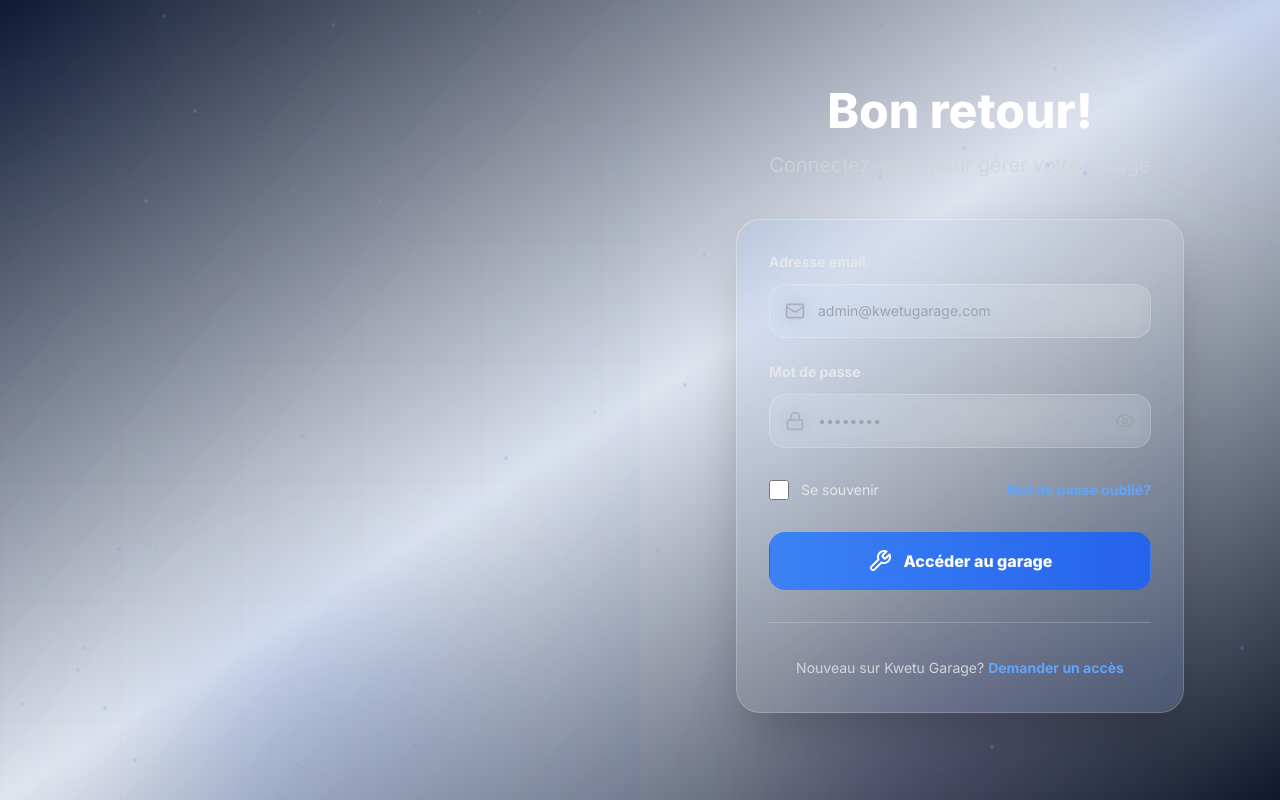
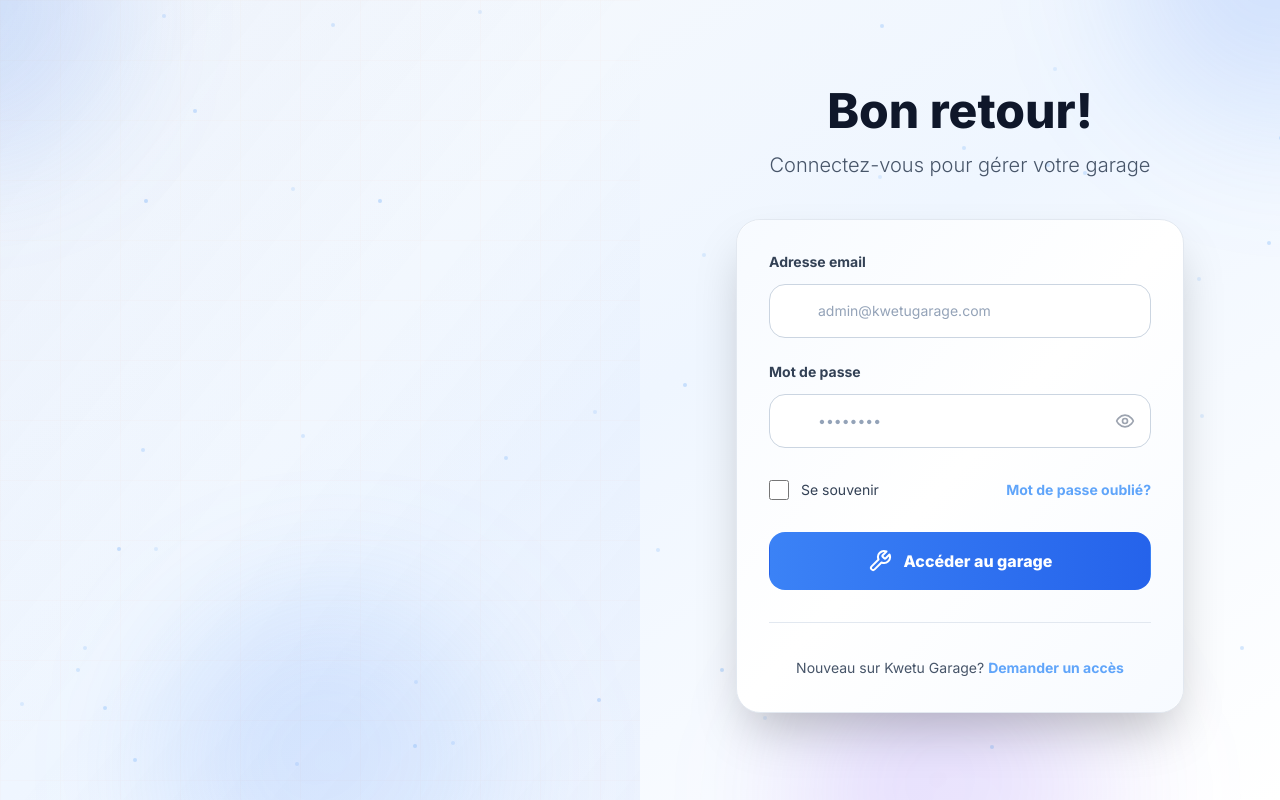
Before and after one commit to IbraMuk/kwetu-garage, a Next.js app in the folder frontend/: page /login in a window 1280 px wide. Built offline with nearby package versions, Linux system fonts and the light colour scheme.

Commit message:
fix: passer les pages login et register en theme clair avec texte noir lisible

```diff
--- a/frontend/src/app/login/page.tsx
+++ b/frontend/src/app/login/page.tsx
@@ -61,7 +61,7 @@
   };
 
   return (
-    <div className="min-h-screen bg-gradient-to-br from-slate-900 via-blue-900/10 to-slate-900 flex relative overflow-hidden">
+    <div className="min-h-screen bg-gradient-to-br from-slate-50 via-blue-50 to-white flex relative overflow-hidden">
       {/* Animated background elements */}
       <div className="absolute inset-0 overflow-hidden">
         <div className="absolute -top-40 -left-40 w-80 h-80 bg-gradient-to-br from-blue-600/20 to-blue-400/10 rounded-full mix-blend-multiply filter blur-3xl animate-float"></div>
@@ -99,7 +99,7 @@
       <div className="hidden lg:flex lg:w-1/2 relative overflow-hidden">
         <div className="absolute inset-0 bg-gradient-to-br from-blue-600/5 via-transparent to-blue-600/5"></div>
         <div className="absolute inset-0 flex items-center justify-center p-12">
-          <div className="text-center text-white relative z-10 max-w-2xl mx-auto animate-slideInLeft">
+          <div className="text-center text-slate-900 relative z-10 max-w-2xl mx-auto animate-slideInLeft">
             <div className="mb-12">
               <Logo
                 width={160}
@@ -109,7 +109,7 @@
               <h1 className="text-7xl font-black mb-6 bg-gradient-to-r from-blue-400 via-blue-500 to-blue-600 bg-clip-text text-transparent animate-fadeIn">
                 Kwetu Garage
               </h1>
-              <p className="text-3xl text-gray-300 font-light tracking-wide">
+              <p className="text-3xl text-slate-600 font-light tracking-wide">
                 La gestion de garage, réinventée
               </p>
             </div>
@@ -117,62 +117,62 @@
             <div className="space-y-12">
               <div className="flex items-center justify-center space-x-16">
                 <div className="text-center group cursor-pointer transform transition-all duration-300 hover:scale-110">
-                  <div className="inline-flex items-center justify-center w-20 h-20 bg-white/10 backdrop-blur-md rounded-3xl mb-4 group-hover:bg-blue-500/20 transition-all duration-300 border border-white/10">
-                    <Car className="h-10 w-10 text-blue-400 group-hover:text-blue-300 transition-colors" />
+                  <div className="inline-flex items-center justify-center w-20 h-20 bg-blue-50 backdrop-blur-md rounded-3xl mb-4 group-hover:bg-blue-100 transition-all duration-300 border border-slate-200">
+                    <Car className="h-10 w-10 text-blue-500 group-hover:text-blue-600 transition-colors" />
                   </div>
-                  <h3 className="font-bold text-gray-200 text-lg">Véhicules</h3>
-                  <p className="text-sm text-gray-400 mt-1">Gestion complète</p>
+                  <h3 className="font-bold text-slate-800 text-lg">Véhicules</h3>
+                  <p className="text-sm text-slate-500 mt-1">Gestion complète</p>
                 </div>
                 <div className="text-center group cursor-pointer transform transition-all duration-300 hover:scale-110">
-                  <div className="inline-flex items-center justify-center w-20 h-20 bg-white/10 backdrop-blur-md rounded-3xl mb-4 group-hover:bg-blue-500/20 transition-all duration-300 border border-white/10">
-                    <Wrench className="h-10 w-10 text-blue-400 group-hover:text-blue-300 transition-colors" />
+                  <div className="inline-flex items-center justify-center w-20 h-20 bg-blue-50 backdrop-blur-md rounded-3xl mb-4 group-hover:bg-blue-100 transition-all duration-300 border border-slate-200">
+                    <Wrench className="h-10 w-10 text-blue-500 group-hover:text-blue-600 transition-colors" />
                   </div>
-                  <h3 className="font-bold text-gray-200 text-lg">
+                  <h3 className="font-bold text-slate-800 text-lg">
                     Réparations
                   </h3>
-                  <p className="text-sm text-gray-400 mt-1">
+                  <p className="text-sm text-slate-500 mt-1">
                     Suivi en temps réel
                   </p>
                 </div>
                 <div className="text-center group cursor-pointer transform transition-all duration-300 hover:scale-110">
-                  <div className="inline-flex items-center justify-center w-20 h-20 bg-white/10 backdrop-blur-md rounded-3xl mb-4 group-hover:bg-blue-500/20 transition-all duration-300 border border-white/10">
-                    <Shield className="h-10 w-10 text-blue-400 group-hover:text-blue-300 transition-colors" />
+                  <div className="inline-flex items-center justify-center w-20 h-20 bg-blue-50 backdrop-blur-md rounded-3xl mb-4 group-hover:bg-blue-100 transition-all duration-300 border border-slate-200">
+                    <Shield className="h-10 w-10 text-blue-500 group-hover:text-blue-600 transition-colors" />
                   </div>
-                  <h3 className="font-bold text-gray-200 text-lg">Sécurité</h3>
-                  <p className="text-sm text-gray-400 mt-1">
+                  <h3 className="font-bold text-slate-800 text-lg">Sécurité</h3>
+                  <p className="text-sm text-slate-500 mt-1">
                     Données protégées
                   </p>
                 </div>
               </div>
 
               <div className="flex items-center justify-center space-x-12 pt-8">
-                <div className="flex items-center text-gray-300 group">
-                  <div className="w-10 h-10 rounded-full bg-emerald-500/20 flex items-center justify-center mr-3 group-hover:bg-emerald-500/30 transition-colors">
-                    <CheckCircle className="h-5 w-5 text-emerald-400" />
+                <div className="flex items-center text-slate-700 group">
+                  <div className="w-10 h-10 rounded-full bg-emerald-100 flex items-center justify-center mr-3 group-hover:bg-emerald-200 transition-colors">
+                    <CheckCircle className="h-5 w-5 text-emerald-600" />
                   </div>
                   <div>
                     <p className="text-sm font-semibold">Rapide</p>
-                    <p className="text-xs text-gray-400">
+                    <p className="text-xs text-slate-500">
                       Performance optimale
                     </p>
                   </div>
                 </div>
-                <div className="flex items-center text-gray-300 group">
-                  <div className="w-10 h-10 rounded-full bg-yellow-500/20 flex items-center justify-center mr-3 group-hover:bg-yellow-500/30 transition-colors">
-                    <Zap className="h-5 w-5 text-yellow-400" />
+                <div className="flex items-center text-slate-700 group">
+                  <div className="w-10 h-10 rounded-full bg-yellow-100 flex items-center justify-center mr-3 group-hover:bg-yellow-200 transition-colors">
+                    <Zap className="h-5 w-5 text-yellow-600" />
                   </div>
                   <div>
                     <p className="text-sm font-semibold">Efficace</p>
-                    <p className="text-xs text-gray-400">Automatisation</p>
+                    <p className="text-xs text-slate-500">Automatisation</p>
                   </div>
                 </div>
-                <div className="flex items-center text-gray-300 group">
-                  <div className="w-10 h-10 rounded-full bg-blue-500/20 flex items-center justify-center mr-3 group-hover:bg-blue-500/30 transition-colors">
-                    <Settings className="h-5 w-5 text-blue-400" />
+                <div className="flex items-center text-slate-700 group">
+                  <div className="w-10 h-10 rounded-full bg-blue-100 flex items-center justify-center mr-3 group-hover:bg-blue-200 transition-colors">
+                    <Settings className="h-5 w-5 text-blue-600" />
                   </div>
                   <div>
                     <p className="text-sm font-semibold">Complet</p>
-                    <p className="text-xs text-gray-400">Tout-en-un</p>
+                    <p className="text-xs text-slate-500">Tout-en-un</p>
                   </div>
                 </div>
               </div>
@@ -202,15 +202,15 @@
             height={96}
             className="w-24 h-24 rounded-3xl mb-6 lg:hidden shadow-2xl object-contain animate-glow"
           />
-            <h2 className="text-5xl font-black text-white mb-4">Bon retour!</h2>
-            <p className="text-gray-300 text-xl font-light">
+            <h2 className="text-5xl font-black text-slate-900 mb-4">Bon retour!</h2>
+            <p className="text-slate-600 text-xl font-light">
               Connectez-vous pour gérer votre garage
             </p>
           </div>
 
-          <div className="bg-white/10 backdrop-blur-2xl rounded-3xl p-8 shadow-2xl border border-white/20 relative overflow-hidden animate-scaleIn">
+          <div className="bg-white rounded-3xl p-8 shadow-2xl border border-slate-200 relative overflow-hidden animate-scaleIn">
             {/* Gradient border effect */}
-            <div className="absolute inset-0 bg-gradient-to-br from-blue-500/10 via-transparent to-blue-500/10 rounded-3xl"></div>
+            <div className="absolute inset-0 bg-gradient-to-br from-blue-50/50 via-transparent to-blue-50/50 rounded-3xl"></div>
 
             <form
               className="space-y-8 relative z-10"
@@ -220,7 +220,7 @@
                 <div>
                   <label
                     htmlFor="email"
-                    className="block text-sm font-bold text-gray-200 mb-3"
+                    className="block text-sm font-bold text-slate-700 mb-3"
                   >
                     Adresse email
                   </label>
@@ -238,7 +238,7 @@
                       })}
                       type="email"
                       autoComplete="email"
-                      className="appearance-none relative block w-full px-4 py-4 pl-12 bg-white/10 backdrop-blur border border-white/20 placeholder-gray-400 text-white rounded-2xl focus:outline-none focus:ring-2 focus:ring-blue-500/50 focus:border-blue-500/50 sm:text-sm transition-all group-hover:bg-white/15"
+                      className="appearance-none relative block w-full px-4 py-4 pl-12 bg-white border border-slate-300 placeholder-slate-400 text-slate-900 rounded-2xl focus:outline-none focus:ring-2 focus:ring-blue-500/50 focus:border-blue-500 sm:text-sm transition-all group-hover:border-slate-400"
                       placeholder="admin@kwetugarage.com"
                     />
                     <div className="absolute inset-0 rounded-2xl bg-gradient-to-r from-blue-500/0 to-blue-500/0 group-focus-within:from-blue-500/10 group-focus-within:to-blue-500/5 transition-all pointer-events-none"></div>
@@ -254,7 +254,7 @@
                 <div>
                   <label
                     htmlFor="password"
-                    className="block text-sm font-bold text-gray-200 mb-3"
+                    className="block text-sm font-bold text-slate-700 mb-3"
                   >
                     Mot de passe
                   </label>
@@ -268,7 +268,7 @@
                       })}
                       type={showPassword ? "text" : "password"}
                       autoComplete="current-password"
-                      className="appearance-none relative block w-full px-4 py-4 pl-12 pr-12 bg-white/10 backdrop-blur border border-white/20 placeholder-gray-400 text-white rounded-2xl focus:outline-none focus:ring-2 focus:ring-blue-500/50 focus:border-blue-500/50 sm:text-sm transition-all group-hover:bg-white/15"
+                      className="appearance-none relative block w-full px-4 py-4 pl-12 pr-12 bg-white border border-slate-300 placeholder-slate-400 text-slate-900 rounded-2xl focus:outline-none focus:ring-2 focus:ring-blue-500/50 focus:border-blue-500 sm:text-sm transition-all group-hover:border-slate-400"
                       placeholder="••••••••"
                     />
                     <button
@@ -299,11 +299,11 @@
                     id="remember-me"
                     name="remember-me"
                     type="checkbox"
-                    className="h-5 w-5 text-blue-500 focus:ring-blue-500/50 border-white/30 rounded bg-white/10"
+                    className="h-5 w-5 text-blue-500 focus:ring-blue-500/50 border-slate-300 rounded bg-white"
                   />
                   <label
                     htmlFor="remember-me"
-                    className="ml-3 block text-sm text-gray-200"
+                    className="ml-3 block text-sm text-slate-700"
                   >
                     Se souvenir
                   </label>
@@ -339,8 +339,8 @@
                 </button>
               </div>
 
-              <div className="text-center pt-8 border-t border-white/20">
-                <span className="text-sm text-gray-300">
+              <div className="text-center pt-8 border-t border-slate-200">
+                <span className="text-sm text-slate-600">
                   Nouveau sur Kwetu Garage?{" "}
                   <a
                     href="/register"
```
Also changed, not shown: frontend/src/app/register/page.tsx (+31 -31 lines).
